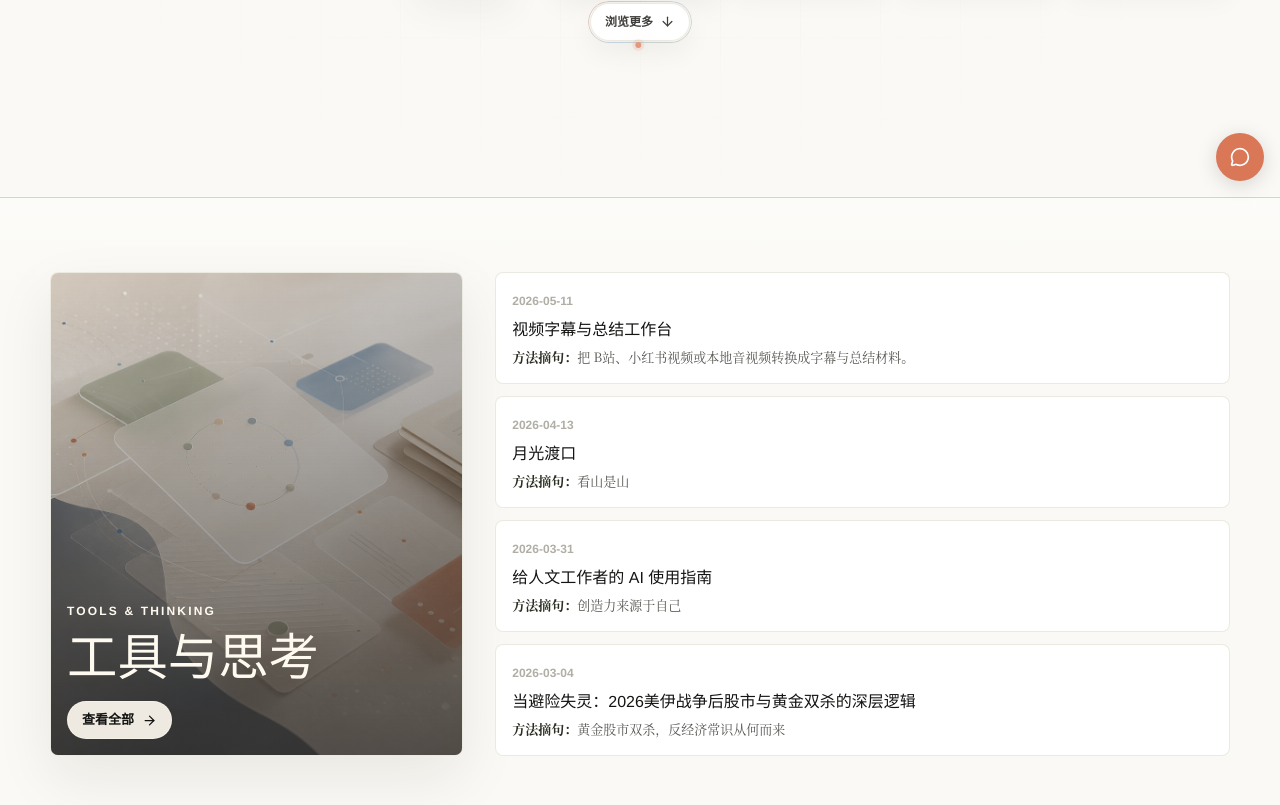
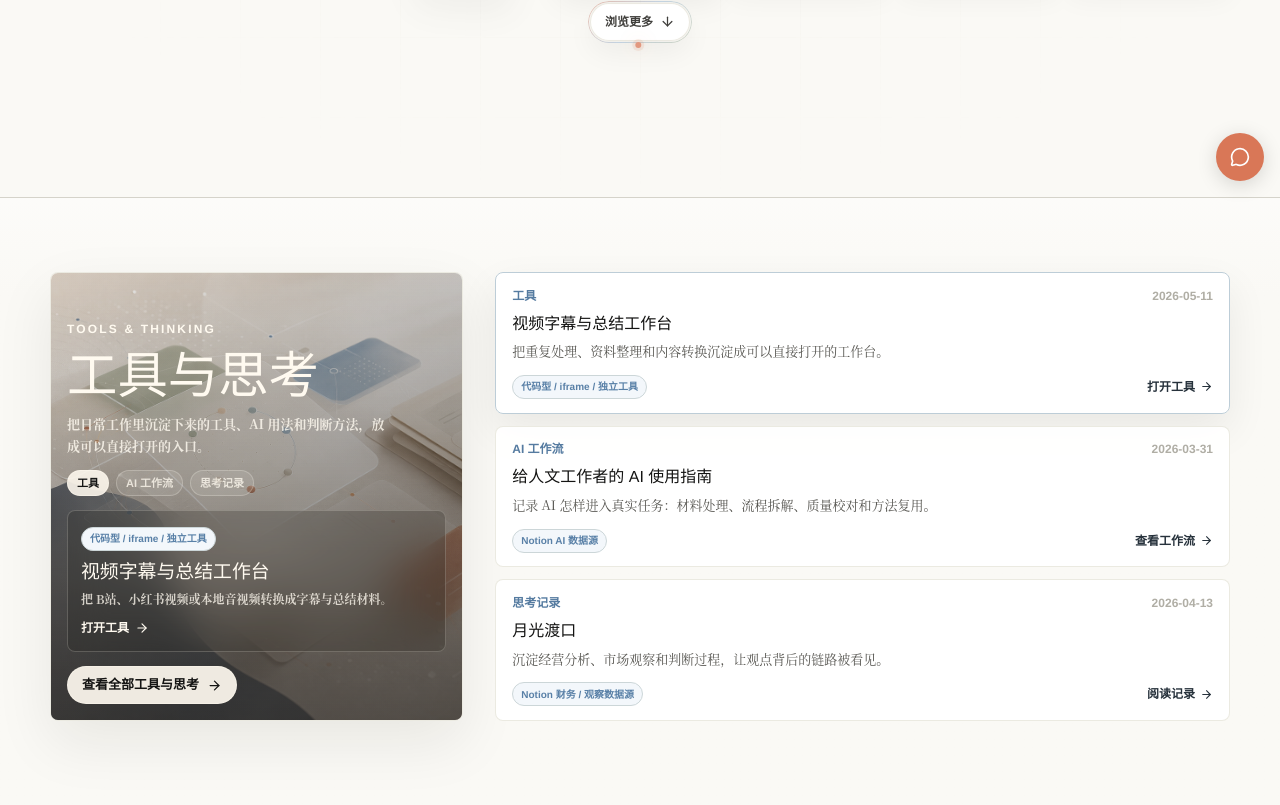
Before and after one commit to yinpengtao2002-ai/yinpengtao2002-ai.github.io, a Next.js app: page / in a window 1280 px wide. Shown: the part 603-1408 px from the top of the page. Built offline with nearby package versions, Linux system fonts and the light colour scheme.

Commit message:
Refine home tools and thinking section

```diff
--- a/src/app/globals.css
+++ b/src/app/globals.css
@@ -1836,12 +1836,12 @@ h6 {
 
 .home-thinking-visual-card,
 .home-thinking-note,
-.home-thinking-item {
+.home-thinking-track-card {
   border: 1px solid color-mix(in srgb, var(--border) 84%, transparent);
   border-radius: 8px;
   background: color-mix(in srgb, var(--card) 92%, transparent);
   animation: home-thinking-card-rise 0.54s cubic-bezier(0.22, 1, 0.36, 1) both;
-  animation-delay: calc(var(--thinking-item-index, 0) * 55ms);
+  animation-delay: calc(var(--thinking-track-index, 0) * 55ms);
 }
 
 .home-thinking-visual-card {
@@ -1866,10 +1866,11 @@ h6 {
 
 .home-thinking-visual-copy {
   position: absolute;
-  inset: auto 0 0;
+  inset: 0;
   display: flex;
   flex-direction: column;
   align-items: flex-start;
+  justify-content: flex-end;
   padding: clamp(1.15rem, 2.3vw, 1.8rem);
 }
 
@@ -1882,7 +1883,84 @@ h6 {
   font-size: clamp(1.95rem, 4.2vw, 3.15rem);
   line-height: 1.05;
   letter-spacing: 0;
-  margin-bottom: 16px;
+  margin-bottom: 10px;
+}
+
+.home-thinking-featured-intro {
+  max-width: 25em;
+  color: rgba(255, 250, 240, 0.82);
+  font-size: 13px;
+  font-weight: 700;
+  line-height: 1.66;
+  margin-bottom: 14px;
+}
+
+.home-thinking-featured-meta {
+  display: flex;
+  flex-wrap: wrap;
+  gap: 7px;
+  margin-bottom: 14px;
+}
+
+.home-thinking-featured-meta span {
+  display: inline-flex;
+  align-items: center;
+  min-height: 26px;
+  border: 1px solid rgba(255, 250, 240, 0.24);
+  border-radius: 999px;
+  background: rgba(255, 250, 240, 0.1);
+  color: rgba(255, 250, 240, 0.78);
+  font-family: var(--font-poppins);
+  font-size: 11px;
+  font-weight: 800;
+  padding: 0 9px;
+}
+
+.home-thinking-featured-meta span.is-active {
+  border-color: rgba(255, 250, 240, 0.5);
+  background: rgba(255, 250, 240, 0.88);
+  color: var(--foreground);
+}
+
+.home-thinking-featured-entry {
+  width: min(100%, 440px);
+  border: 1px solid rgba(255, 250, 240, 0.2);
+  border-radius: 8px;
+  background: rgba(20, 20, 19, 0.2);
+  backdrop-filter: blur(18px);
+  -webkit-backdrop-filter: blur(18px);
+  padding: 13px;
+  margin-bottom: 14px;
+}
+
+.home-thinking-featured-entry h3 {
+  color: #fffaf0;
+  font-size: clamp(1rem, 2vw, 1.18rem);
+  line-height: 1.34;
+  margin: 8px 0 6px;
+}
+
+.home-thinking-featured-entry p {
+  display: -webkit-box;
+  color: rgba(255, 250, 240, 0.78);
+  font-size: 12px;
+  font-weight: 700;
+  line-height: 1.58;
+  -webkit-box-orient: vertical;
+  -webkit-line-clamp: 2;
+  overflow: hidden;
+}
+
+.home-thinking-featured-link {
+  display: inline-flex;
+  align-items: center;
+  gap: 6px;
+  color: #fffaf0;
+  font-family: var(--font-poppins);
+  font-size: 12px;
+  font-weight: 800;
+  margin-top: 10px;
+  text-decoration: none;
 }
 
 .home-thinking-all-link {
@@ -1910,6 +1988,20 @@ h6 {
   transform: translateY(-1px);
 }
 
+.home-thinking-source-pill {
+  display: inline-flex;
+  align-items: center;
+  min-height: 24px;
+  border: 1px solid color-mix(in srgb, var(--accent-secondary) 22%, var(--border));
+  border-radius: 999px;
+  background: color-mix(in srgb, var(--accent-secondary) 8%, var(--card));
+  color: color-mix(in srgb, var(--accent-secondary) 80%, var(--foreground));
+  font-family: var(--font-poppins);
+  font-size: 10px;
+  font-weight: 800;
+  padding: 0 8px;
+}
+
 .home-thinking-note {
   display: flex;
   flex-direction: column;
@@ -1965,15 +2057,16 @@ h6 {
   line-height: 1.62;
 }
 
-.home-thinking-list {
+.home-thinking-track-rail {
   display: grid;
   grid-template-columns: 1fr;
   gap: 12px;
 }
 
-.home-thinking-item {
-  display: block;
-  min-height: clamp(112px, 12.5vh, 132px);
+.home-thinking-track-card {
+  display: grid;
+  align-content: space-between;
+  min-height: clamp(136px, 15vh, 162px);
   padding: clamp(0.95rem, 1.8vw, 1.25rem);
   text-decoration: none;
   transition:
@@ -1982,27 +2075,44 @@ h6 {
     transform 0.24s ease;
 }
 
-.home-thinking-item:hover {
-  border-color: color-mix(in srgb, var(--accent-tertiary) 34%, var(--border));
+.home-thinking-track-card:hover,
+.home-thinking-track-card:focus-visible,
+.home-thinking-track-card.is-active {
+  border-color: color-mix(in srgb, var(--accent-secondary) 34%, var(--border));
   box-shadow: 0 16px 42px rgba(20, 20, 19, 0.07);
   transform: translateY(-3px);
 }
 
-.home-thinking-item span {
+.home-thinking-track-head,
+.home-thinking-track-foot {
+  display: flex;
+  align-items: center;
+  justify-content: space-between;
+  gap: 10px;
+}
+
+.home-thinking-track-label {
+  color: color-mix(in srgb, var(--accent-secondary) 76%, var(--foreground));
+  font-family: var(--font-poppins);
+  font-size: 12px;
+  font-weight: 900;
+}
+
+.home-thinking-track-date {
   color: var(--muted);
   font-family: var(--font-poppins);
   font-size: 12px;
   font-weight: 800;
 }
 
-.home-thinking-item h3 {
+.home-thinking-track-card h3 {
   color: var(--foreground);
   font-size: clamp(1rem, 1.9vw, 1.22rem);
   line-height: 1.35;
   margin: 8px 0 6px;
 }
 
-.home-thinking-item p {
+.home-thinking-track-card p {
   display: -webkit-box;
   color: color-mix(in srgb, var(--foreground) 58%, var(--muted));
   font-size: 13px;
@@ -2012,8 +2122,19 @@ h6 {
   overflow: hidden;
 }
 
-.home-thinking-item strong {
-  color: color-mix(in srgb, var(--foreground) 78%, var(--accent-tertiary));
+.home-thinking-track-foot {
+  margin-top: 13px;
+}
+
+.home-thinking-track-foot strong {
+  display: inline-flex;
+  align-items: center;
+  gap: 5px;
+  color: color-mix(in srgb, var(--foreground) 78%, var(--accent-secondary));
+  flex: 0 0 auto;
+  font-family: var(--font-poppins);
+  font-size: 12px;
+  font-weight: 900;
 }
 
 @keyframes home-thinking-card-rise {
@@ -2287,11 +2408,11 @@ h6 {
     margin-top: 14px;
   }
 
-  .home-thinking-item {
+  .home-thinking-track-card {
     padding: 0.86rem 1rem;
   }
 
-  .home-thinking-item h3 {
+  .home-thinking-track-card h3 {
     font-size: 1rem;
   }
 
@@ -3113,7 +3234,7 @@ h6 {
   }
 
   .home-thinking-visual-card {
-    min-height: 220px;
+    min-height: 352px;
   }
 
   .home-thinking-visual-copy {
@@ -3122,7 +3243,38 @@ h6 {
 
   .home-thinking-visual-copy h2 {
     font-size: clamp(1.7rem, 8vw, 2.25rem);
+    margin-bottom: 8px;
+  }
+
+  .home-thinking-featured-intro {
+    font-size: 12px;
+    line-height: 1.55;
+    margin-bottom: 10px;
+  }
+
+  .home-thinking-featured-meta {
+    gap: 5px;
+    margin-bottom: 10px;
+  }
+
+  .home-thinking-featured-meta span {
+    min-height: 23px;
+    font-size: 10px;
+    padding-inline: 7px;
+  }
+
+  .home-thinking-featured-entry {
+    padding: 10px;
     margin-bottom: 12px;
+  }
+
+  .home-thinking-featured-entry h3 {
+    font-size: 1rem;
+    margin: 7px 0 5px;
+  }
+
+  .home-thinking-featured-entry p {
+    -webkit-line-clamp: 1;
   }
 
   .home-thinking-note {
@@ -3135,7 +3287,7 @@ h6 {
   }
 
   .home-thinking-note p,
-  .home-thinking-item p {
+  .home-thinking-track-card p {
     font-size: 12px;
     line-height: 1.55;
   }
@@ -3149,16 +3301,23 @@ h6 {
     padding-top: 9px;
   }
 
-  .home-thinking-list {
-    grid-template-columns: 1fr;
-  }
-
-  .home-thinking-item {
+  .home-thinking-track-rail {
+    display: flex;
+    gap: 10px;
+    margin-inline: -16px;
+    overflow-x: auto;
+    padding: 0 16px 2px;
+    scroll-snap-type: x mandatory;
+  }
+
+  .home-thinking-track-card {
+    flex: 0 0 min(82vw, 320px);
     min-height: 0;
     padding: 0.9rem 1rem;
-  }
-
-  .home-thinking-item h3 {
+    scroll-snap-align: start;
+  }
+
+  .home-thinking-track-card h3 {
     font-size: 0.98rem;
   }
 }
@@ -3723,7 +3882,7 @@ h6 {
   .home-finance-mobile-rise,
   .home-thinking-reveal,
   .home-thinking-visual-card,
-  .home-thinking-item,
+  .home-thinking-track-card,
   .home-hero-continue::before,
   .home-hero-continue-runner,
   .home-hero-stage-copy,
--- a/src/components/home/HomeThinkingSection.tsx
+++ b/src/components/home/HomeThinkingSection.tsx
@@ -4,11 +4,68 @@ import Image from "next/image";
 import Link from "next/link";
 import { ArrowRight } from "lucide-react";
 import { motion } from "framer-motion";
-import type { CSSProperties } from "react";
+import { useMemo, useState, type CSSProperties } from "react";
 import { thinkingLabContent } from "@/lib/data/thinkingLabContent";
+import type { ContentItem } from "@/lib/data/generated/content";
+
+type ThinkingTrackId = "tool" | "ai" | "record";
+
+const THINKING_TRACKS: Array<{
+  id: ThinkingTrackId;
+  label: string;
+  source: string;
+  summary: string;
+  action: string;
+}> = [
+  {
+    id: "tool",
+    label: "工具",
+    source: "代码型 / iframe / 独立工具",
+    summary: "把重复处理、资料整理和内容转换沉淀成可以直接打开的工作台。",
+    action: "打开工具",
+  },
+  {
+    id: "ai",
+    label: "AI 工作流",
+    source: "Notion AI 数据源",
+    summary: "记录 AI 怎样进入真实任务：材料处理、流程拆解、质量校对和方法复用。",
+    action: "查看工作流",
+  },
+  {
+    id: "record",
+    label: "思考记录",
+    source: "Notion 财务 / 观察数据源",
+    summary: "沉淀经营分析、市场观察和判断过程，让观点背后的链路被看见。",
+    action: "阅读记录",
+  },
+];
+
+function itemBelongsToTrack(item: ContentItem, trackId: ThinkingTrackId) {
+  if (trackId === "tool") {
+    return item.source === "hosted-tool";
+  }
+
+  if (trackId === "ai") {
+    return item.legacyCategory === "ai";
+  }
+
+  return item.legacyCategory === "finance" || item.legacyCategory === "essays";
+}
 
 export default function HomeThinkingSection() {
-  const latest = thinkingLabContent.slice(0, 4);
+  const trackCards = useMemo(() => {
+    return THINKING_TRACKS.map((track) => {
+      const item =
+        thinkingLabContent.find((candidate) => itemBelongsToTrack(candidate, track.id)) ??
+        thinkingLabContent[0];
+
+      return item ? { ...track, item } : null;
+    }).filter((track): track is (typeof THINKING_TRACKS)[number] & { item: ContentItem } => Boolean(track));
+  }, []);
+  const [activeTrackId, setActiveTrackId] = useState<ThinkingTrackId>("tool");
+  const activeTrack = trackCards.find((track) => track.id === activeTrackId) ?? trackCards[0];
+
+  if (!activeTrack) return null;
 
   return (
     <section id="thinking" className="home-viewport home-section home-thinking-section">
@@ -31,26 +88,52 @@ export default function HomeThinkingSection() {
           <div className="home-thinking-visual-copy">
             <p className="home-thinking-kicker">Tools & Thinking</p>
             <h2>工具与思考</h2>
+            <p className="home-thinking-featured-intro">
+              把日常工作里沉淀下来的工具、AI 用法和判断方法，放成可以直接打开的入口。
+            </p>
+            <div className="home-thinking-featured-meta" aria-label="工具与思考分类">
+              {trackCards.map((track) => (
+                <span key={track.id} className={track.id === activeTrack.id ? "is-active" : ""}>
+                  {track.label}
+                </span>
+              ))}
+            </div>
+            <div className="home-thinking-featured-entry">
+              <span className="home-thinking-source-pill">{activeTrack.source}</span>
+              <h3>{activeTrack.item.title}</h3>
+              <p>{activeTrack.item.description}</p>
+              <Link href={activeTrack.item.href} className="home-thinking-featured-link">
+                {activeTrack.action} <ArrowRight style={{ width: 14, height: 14 }} />
+              </Link>
+            </div>
             <Link href="/thinking-lab" className="home-thinking-all-link">
-              查看全部 <ArrowRight style={{ width: 15, height: 15 }} />
+              查看全部工具与思考 <ArrowRight style={{ width: 15, height: 15 }} />
             </Link>
           </div>
         </div>
 
-        <div className="home-thinking-list">
-          {latest.map((article, index) => (
+        <div className="home-thinking-track-rail" aria-label="工具与思考入口">
+          {trackCards.map((track, index) => (
             <Link
-              key={article.slug}
-              href={article.href}
-              className="home-thinking-item"
-              style={{ "--thinking-item-index": index } as CSSProperties}
+              key={track.id}
+              href={track.item.href}
+              className={`home-thinking-track-card${track.id === activeTrack.id ? " is-active" : ""}`}
+              style={{ "--thinking-track-index": index } as CSSProperties}
+              onMouseEnter={() => setActiveTrackId(track.id)}
+              onFocus={() => setActiveTrackId(track.id)}
             >
-              <span>{article.date}</span>
-              <h3>{article.title}</h3>
-              <p>
-                <strong>方法摘句：</strong>
-                {article.description}
-              </p>
+              <div className="home-thinking-track-head">
+                <span className="home-thinking-track-label">{track.label}</span>
+                <span className="home-thinking-track-date">{track.item.date}</span>
+              </div>
+              <h3>{track.item.title}</h3>
+              <p>{track.summary}</p>
+              <div className="home-thinking-track-foot">
+                <span className="home-thinking-source-pill">{track.source}</span>
+                <strong>
+                  {track.action} <ArrowRight style={{ width: 13, height: 13 }} />
+                </strong>
+              </div>
             </Link>
           ))}
         </div>
```
Also changed, not shown: 1 other file (tests, documents, lock files or other folders).
